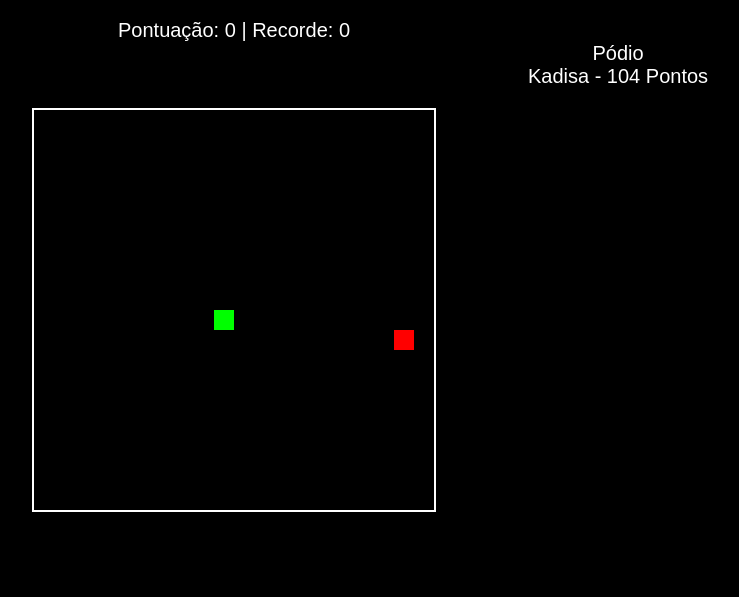
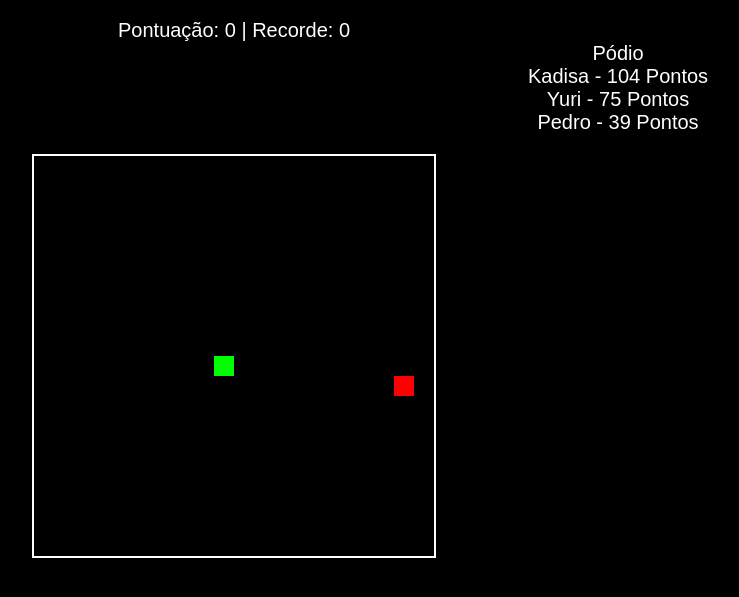
Before and after one commit to Phzin-2112/little-snake, a plain HTML site: page jogo/index.html in a window 1280 px wide. Shown: the part 61-658 px from the top of the page, without its empty margins (406-1145 px from the left). Drawn offline with Linux system fonts and the light colour scheme.

Commit message:
Update index.html

```diff
--- a/jogo/index.html
+++ b/jogo/index.html
@@ -46,7 +46,7 @@
     </div>
     <div class="pontuacao">
         Pódio<br>
-    <div id="nomes"> Kadisa - 104 Pontos</div>
+   <div id="nomes"> Kadisa - 104 Pontos<br>Yuri - 75 Pontos<br> Pedro - 39 Pontos</div>
 </div>
     <canvas id="gameCanvas" width="400" height="400"></canvas>
     <script src="index.js"></script>
```
